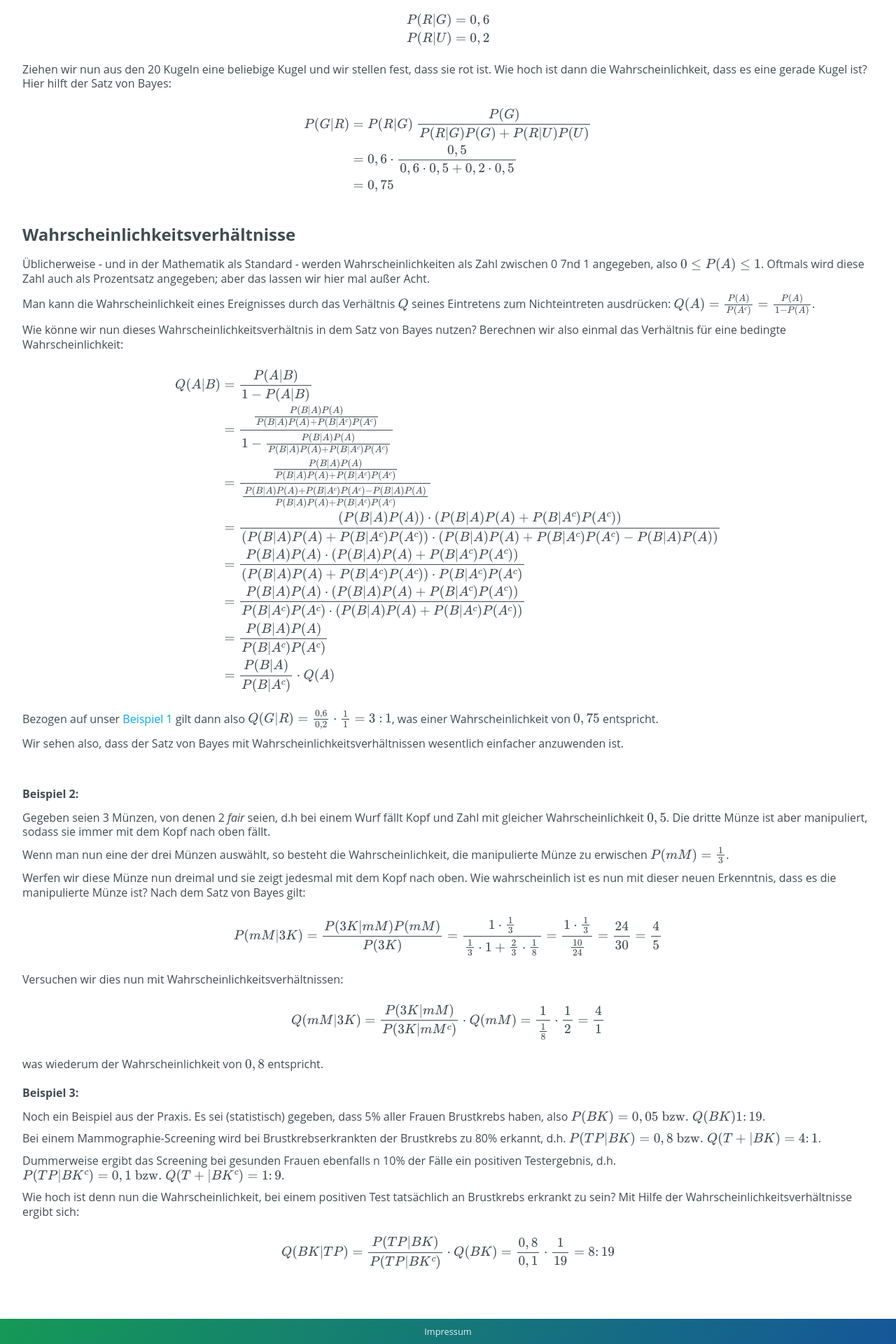
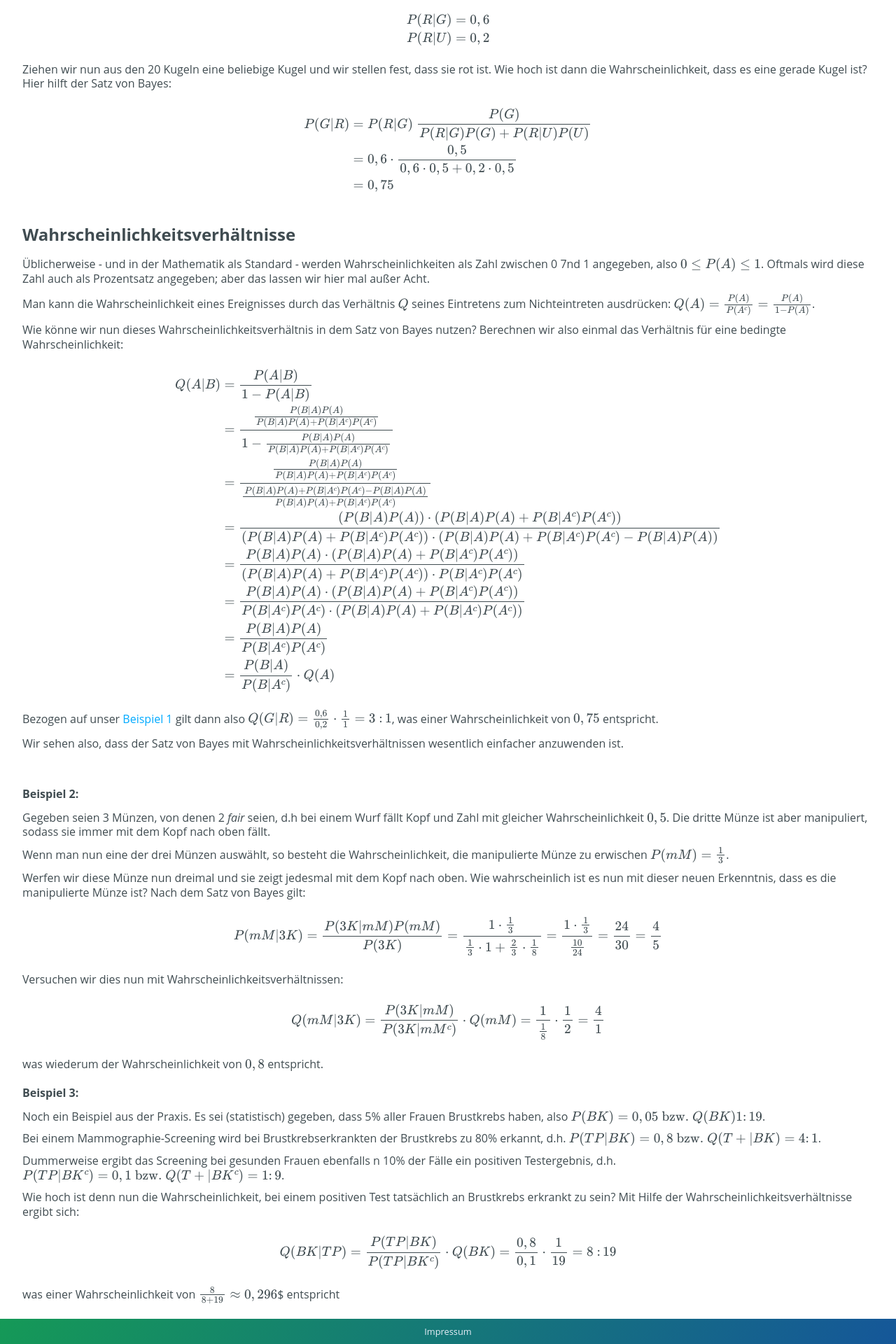
Before and after one commit to cs-LA/home, a Jekyll site: the page built from Wahrscheinlichkeitsrechnung/Bayes.md, in a window 1280 px wide. Shown: the part 664-2584 px from the top of the page at 70% size. Built offline with Jekyll 4.4.1, drawn with Linux system fonts in a browser that asks for light colours; our own code applies the rules of GitHub Pages for plain Markdown files.

Commit message:
Update Bayes.md

```diff
--- a/Wahrscheinlichkeitsrechnung/Bayes.md
+++ b/Wahrscheinlichkeitsrechnung/Bayes.md
@@ -94,4 +94,6 @@ Dummerweise ergibt das Screening bei gesunden Frauen ebenfalls n 10% der Fälle
 
 Wie hoch ist denn nun die Wahrscheinlichkeit, bei einem positiven Test tatsächlich an Brustkrebs erkrankt zu sein? Mit Hilfe der Wahrscheinlichkeitsverhältnisse ergibt sich:
 
-$$Q(BK \vert TP) = \frac{P(TP \vert BK)}{P(TP \vert BK^c)} \cdot Q(BK) = \frac{0,8}{0,1} \cdot \frac{1}{19} = 8 \colon 19$$
+$$Q(BK \vert TP) = \frac{P(TP \vert BK)}{P(TP \vert BK^c)} \cdot Q(BK) = \frac{0,8}{0,1} \cdot \frac{1}{19} = 8 ~ \colon 19$$
+
+was einer Wahrscheinlichkeit von $\frac{8}{8+19} ≈ 0,296$$ entspricht
```
